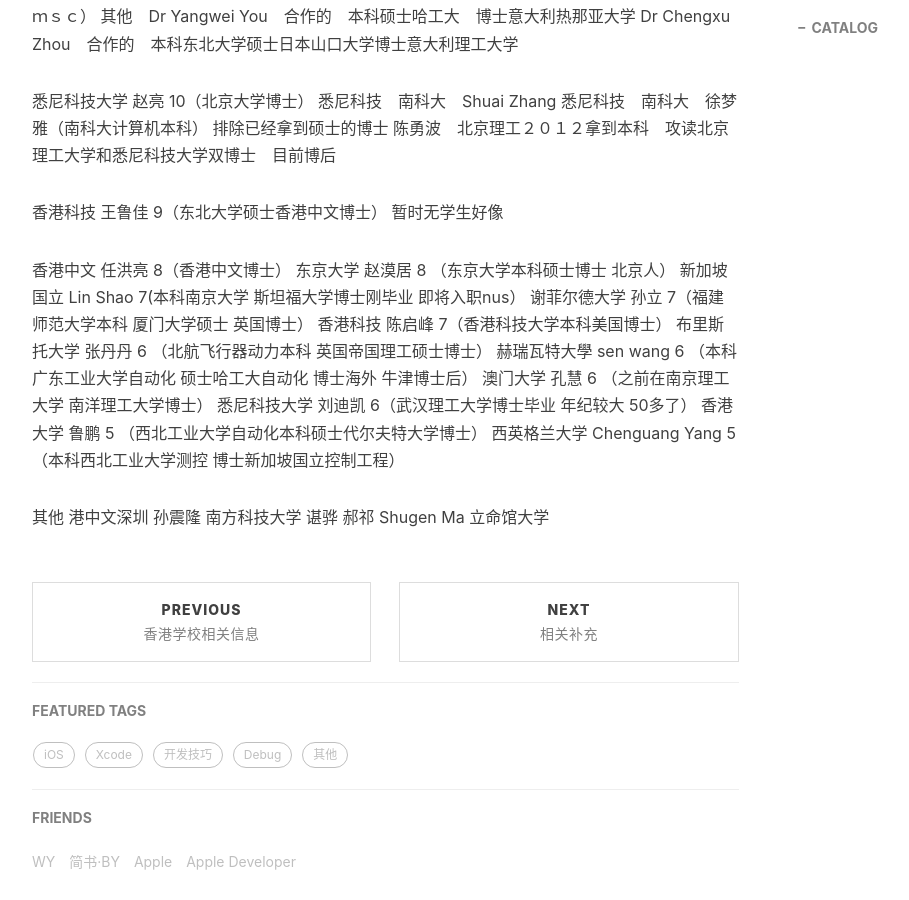
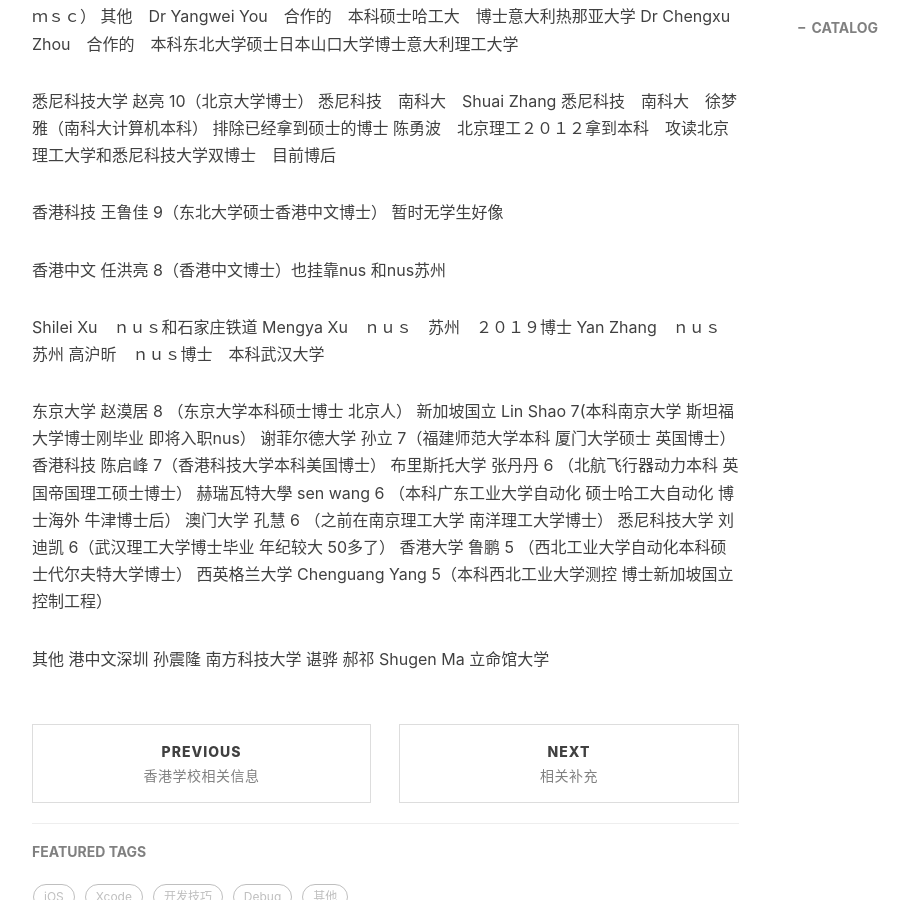
Before and after one commit to pengjiao123/pengjiao123.github.io, a Jekyll site: the page built from _posts/2022-06-18-实习相关.md, in a window 1280 px wide and 900 px high, scrolled down 3016 px. Shown: the whole window, without its empty margins (233-1142 px from the left). Built offline with Jekyll 4.4.1, drawn with Linux system fonts in a browser that asks for light colours; nearby versions of some CDN libraries; comment, search, counter and statistics services are not loaded.

Commit message:
Update 2022-06-18-实习相关.md

```diff
--- a/_posts/2022-06-18-实习相关.md
+++ b/_posts/2022-06-18-实习相关.md
@@ -159,7 +159,13 @@
 香港科技 王鲁佳 9（东北大学硕士香港中文博士）
 暂时无学生好像
 
-香港中文 任洪亮 8（香港中文博士）
+香港中文 任洪亮 8（香港中文博士）也挂靠nus 和nus苏州
+
+Shilei Xu　ｎｕｓ和石家庄铁道
+Mengya Xu　ｎｕｓ　苏州　２０１９博士
+Yan Zhang　ｎｕｓ　苏州
+高沪昕　ｎｕｓ博士　本科武汉大学
+
  东京大学 赵漠居 8 （东京大学本科硕士博士 北京人）
 新加坡国立 Lin Shao 7(本科南京大学 斯坦福大学博士刚毕业 即将入职nus）
  谢菲尔德大学 孙立 7（福建师范大学本科 厦门大学硕士 英国博士）
```
